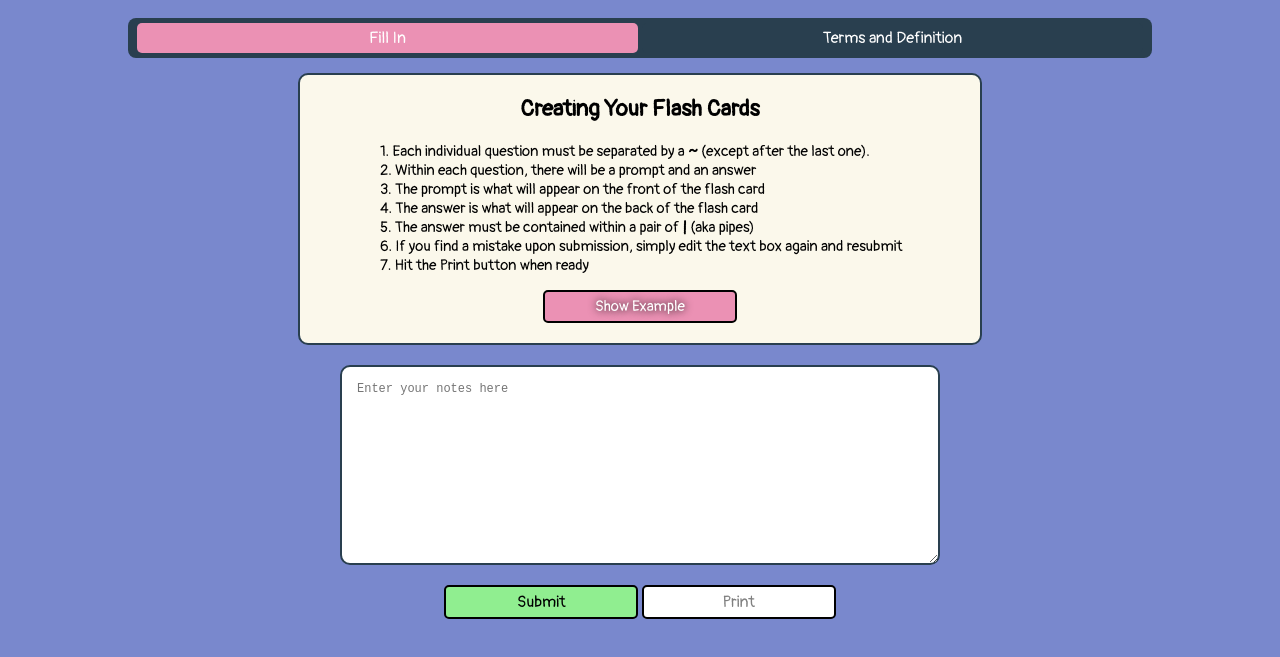
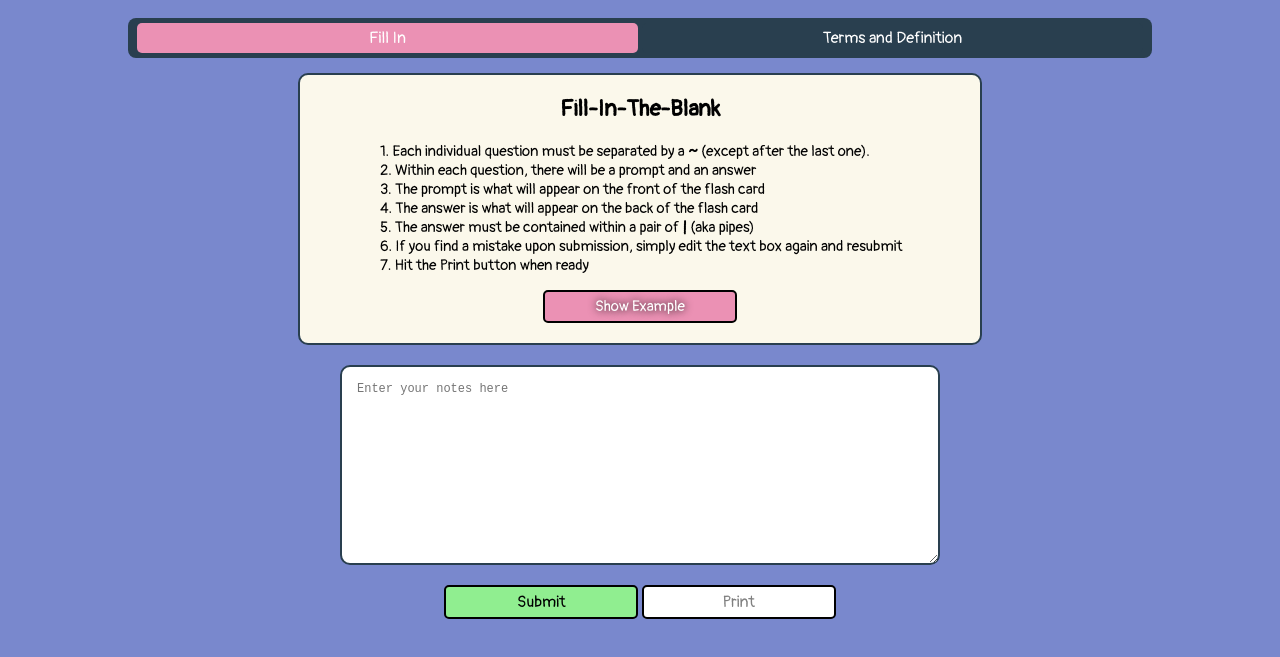
Before and after one commit to ckc1230/flash-cards, a website: page views/index.html in a window 1280 px wide. Shown: the part 121-778 px from the top of the page. Drawn offline with nearby package versions, Linux system fonts and the light colour scheme.

Commit message:
changes header for instructions to reflect the type of flash cards that are being created

```diff
--- a/views/index.html
+++ b/views/index.html
@@ -34,7 +34,7 @@
 
     <div id="fill-ins-container">
       <div id="fill-ins-instructions-container">
-        <h2>Creating Your Flash Cards</h2>
+        <h2>Fill-In-The-Blank</h2>
         <ol id="fill-ins-instructions">
           <li>Each individual question must be separated by a <b>~</b> (except after the last one).</li>
           <li>Within each question, there will be a prompt and an answer</li>
@@ -72,7 +72,7 @@
 
     <div id="terms-container">
       <div id="terms-instructions-container">
-          <h2>Creating Your Flash Cards</h2>
+          <h2>Terms and Definitions</h2>
           <ol id="terms-instructions">
             <li>Each individual question contains 2 input fields: TERM and DEFINITION.</li>
             <li>When printing, each page can fit 5 flash cards.</li>
```
